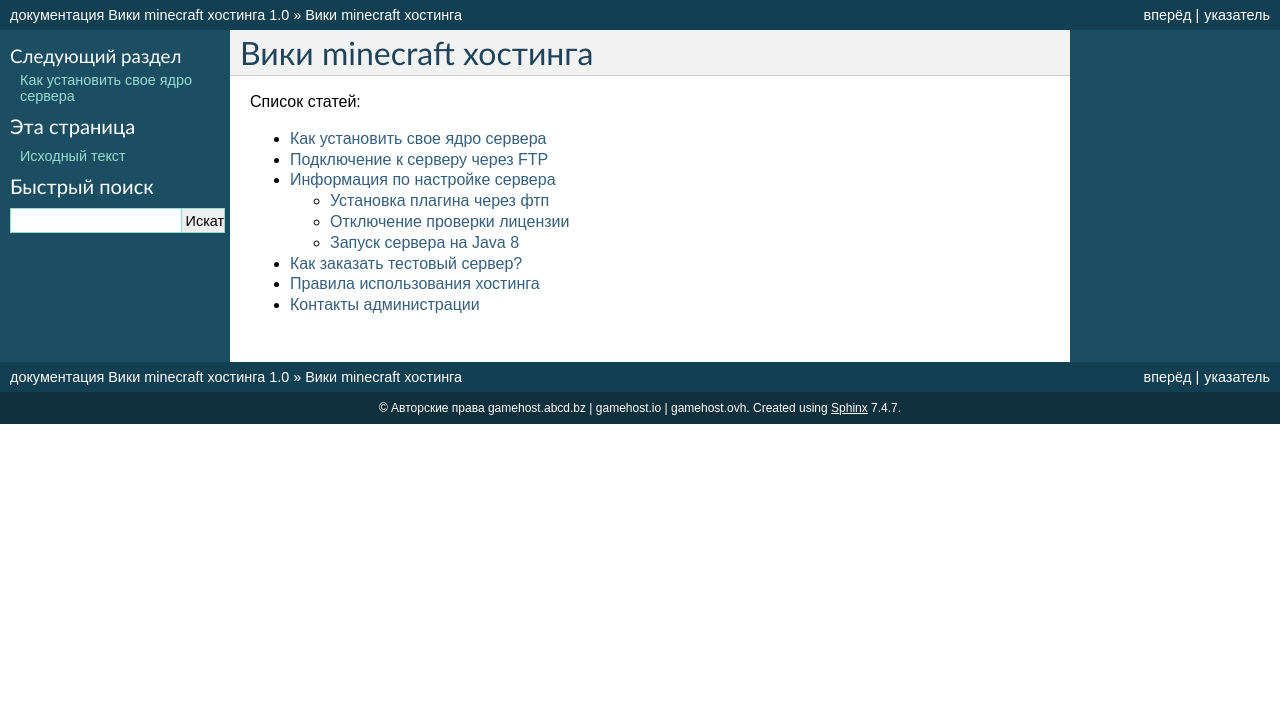
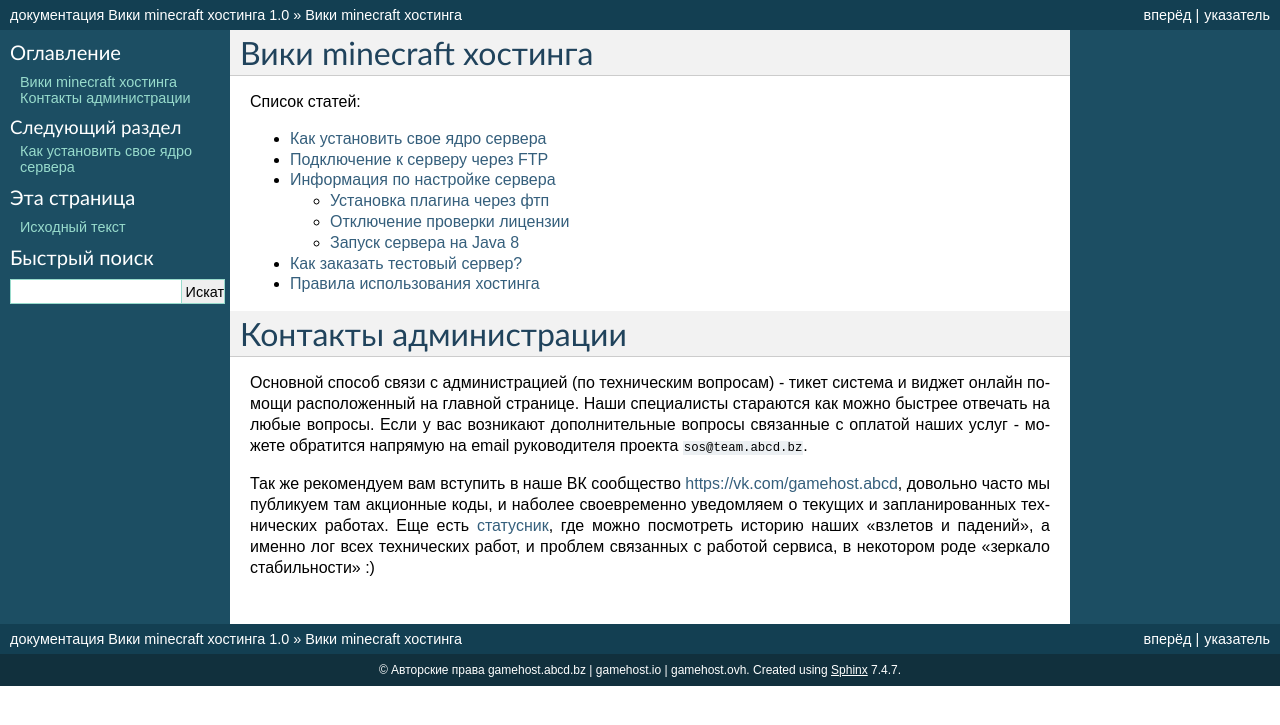
Before and after one commit to h1kkan/gamehost-wiki, a Sphinx documentation site: the page built from docs/index.rst, in a window 1280 px wide. Shown: the top 725 px of the page. Built offline with Sphinx 7.4.7, drawn with Linux system fonts in a browser that asks for light colours.

Commit message:
del del del

```diff
--- a/docs/index.rst
+++ b/docs/index.rst
@@ -16,4 +16,11 @@
    server_config
    how_get_test
    rules
-   contacts
+
+Контакты администрации
+======================
+
+Основной способ связи с администрацией (по техническим вопросам) - тикет система и виджет онлайн помощи расположенный на главной странице. Наши специалисты стараются как можно быстрее отвечать на любые вопросы. Если у вас возникают дополнительные вопросы связанные с оплатой наших услуг - можете обратится напрямую на email руководителя проекта ``sos@team.abcd.bz``.
+
+Так же рекомендуем вам вступить в наше ВК сообщество https://vk.com/gamehost.abcd, довольно часто мы публикуем там акционные коды, и наболее своевременно уведомляем о текущих и запланированных технических работах.
+Еще есть `статусник <http://status.gamehost.abcd.bz/>`_, где можно посмотреть историю наших "взлетов и падений", а именно лог всех технических работ, и проблем связанных с работой сервиса, в некотором роде "зеркало стабильности" :)
```
